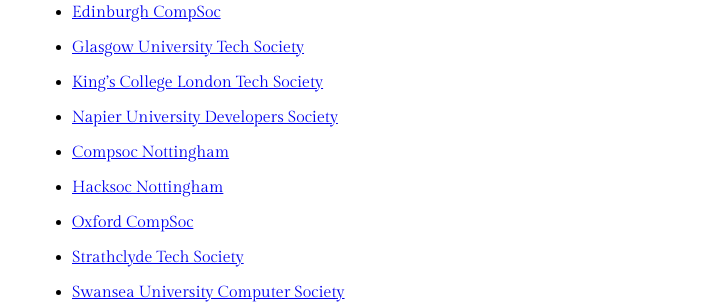
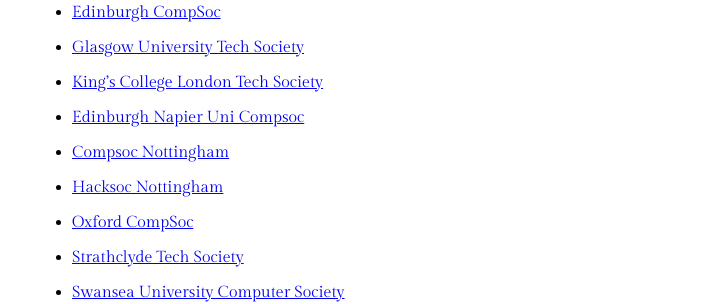
Before and after one commit to CompSocs/compsocs.github.io, a Jekyll site: the page built from index.md, in a window 1280 px wide. Shown: the part 643-947 px from the top of the page, without its empty margins (283-996 px from the left). Built offline with Jekyll 4.4.1, drawn with Linux system fonts in a browser that asks for light colours.

Commit message:
Update NDS/ENUCs name in societies data

```diff
--- a/_data/societies.yml
+++ b/_data/societies.yml
@@ -18,8 +18,8 @@
   city: London
   university: King's College London
 
-- title: Napier University Developers Society
-  url: http://napierdevsoc.uk/
+- title: Edinburgh Napier Uni Compsoc
+  url: http://enucs.org.uk/
   city: Edinburgh
   university: Napier
 
```
